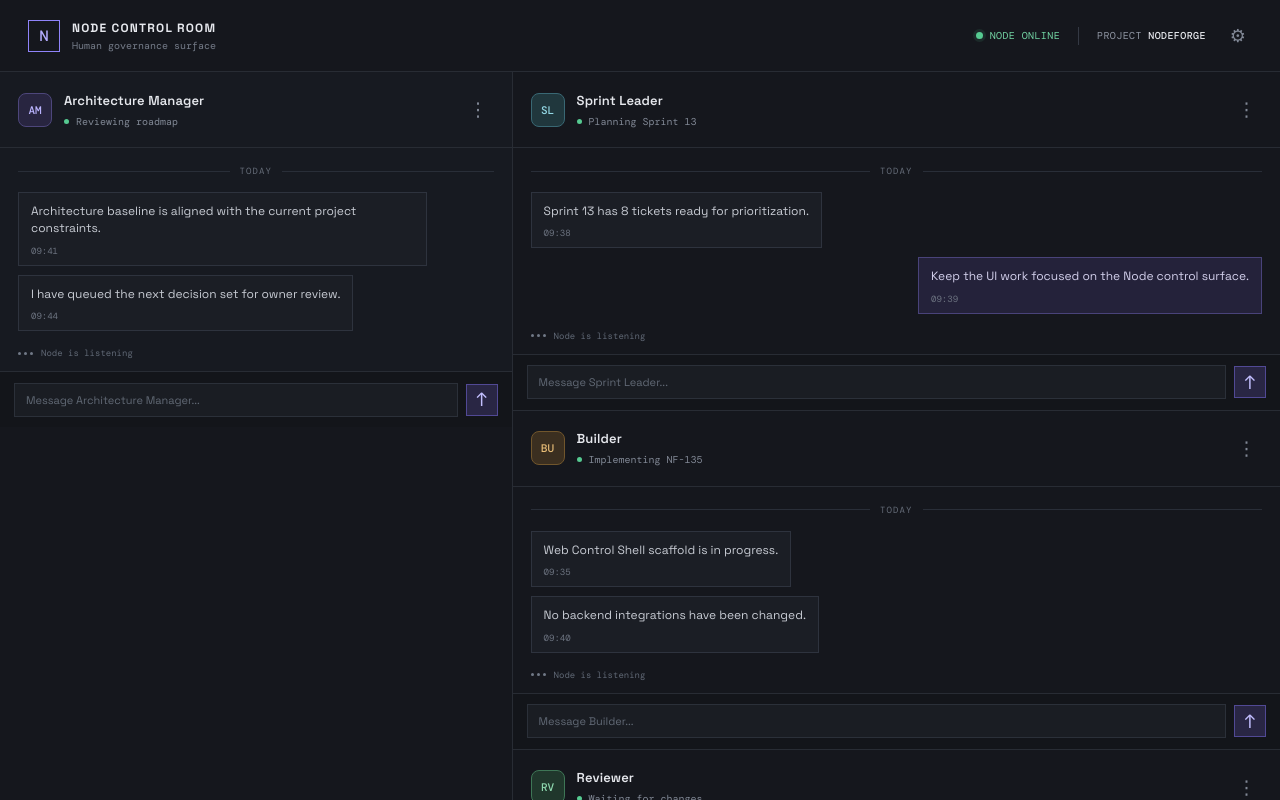
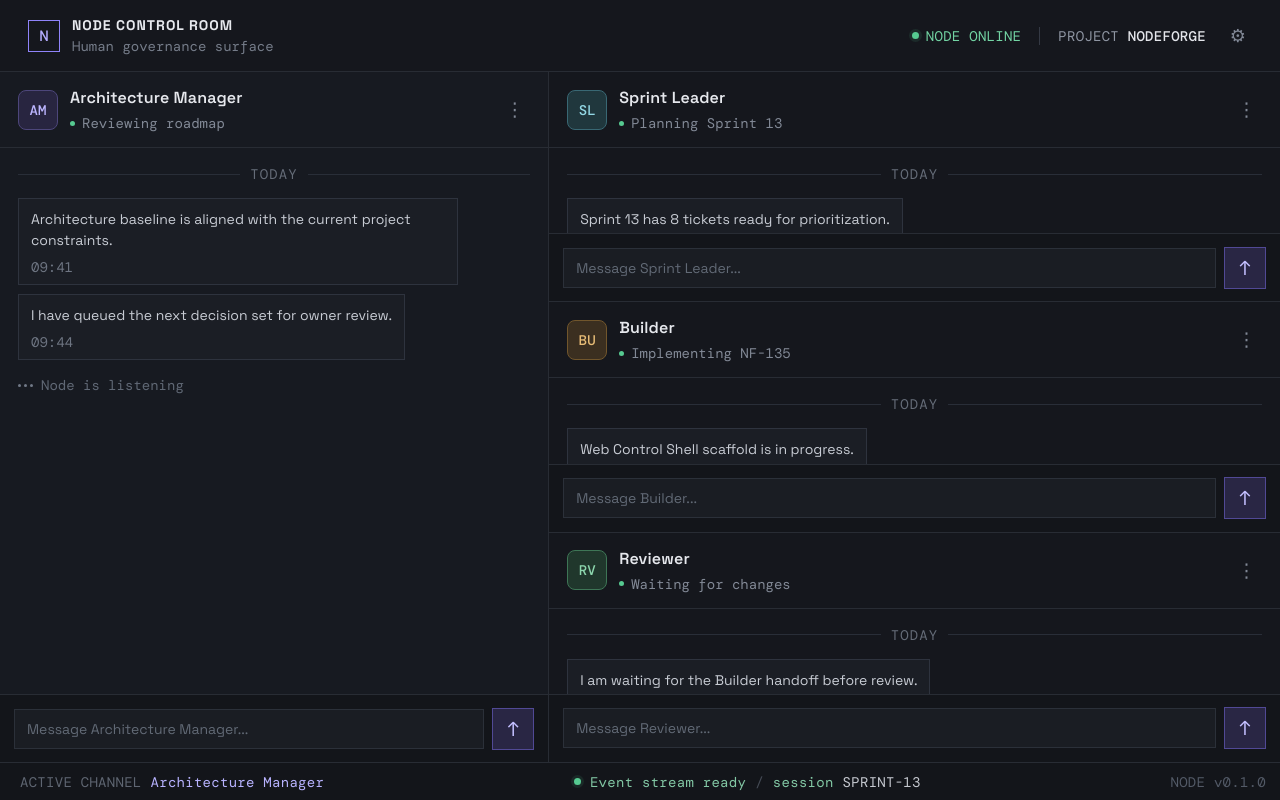
Before and after one commit to tienlavan77/nodeforge, a React (Vite) app in the folder web/: page / in a window 1280 px wide. Shown: the top 800 px of the page. Built offline with nearby package versions, Linux system fonts and the light colour scheme.

Commit message:
NF-135: improve Web Control Shell readability

```diff
--- a/web/src/styles.css
+++ b/web/src/styles.css
@@ -1,60 +1,61 @@
 @import url('https://fonts.googleapis.com/css2?family=DM+Mono:wght@400;500&family=Space+Grotesk:wght@400;500;600;700&display=swap');
 
-:root { font-family: 'Space Grotesk', sans-serif; color: #e7e9ee; background: #101217; font-synthesis: none; }
+:root { font-family: 'Space Grotesk', sans-serif; color: #e7e9ee; background: #101217; font-size: 14px; font-synthesis: none; }
 * { box-sizing: border-box; }
 body { margin: 0; min-width: 980px; background: #101217; }
 button, input { font: inherit; }
-.app-shell { min-height: 100vh; display: flex; flex-direction: column; background: #101217; }
+.app-shell { height: 100vh; overflow: hidden; display: flex; flex-direction: column; background: #101217; }
 .topbar { height: 72px; flex: 0 0 72px; border-bottom: 1px solid #282c34; display: flex; align-items: center; justify-content: space-between; padding: 0 28px; background: #15171d; }
 .brand, .topbar-meta, .connection, .event-status, .agent-header, .agent-status, .composer, .statusbar, .statusbar > div { display: flex; align-items: center; }
 .brand { gap: 12px; }
 .brand-mark { width: 32px; height: 32px; display: grid; place-items: center; border: 1px solid #8f83fa; color: #b5adff; font-family: 'DM Mono', monospace; font-weight: 500; font-size: 15px; }
-.brand-name { letter-spacing: .1em; font-size: 12px; font-weight: 700; }
-.brand-sub { margin-top: 3px; color: #757c89; font-family: 'DM Mono', monospace; font-size: 10px; }
-.topbar-meta { gap: 18px; color: #8f96a3; font-family: 'DM Mono', monospace; font-size: 10px; letter-spacing: .04em; }
+.brand-name { letter-spacing: .07em; font-size: 14px; font-weight: 700; }
+.brand-sub { margin-top: 3px; color: #757c89; font-family: 'DM Mono', monospace; font-size: 14px; }
+.topbar-meta { gap: 18px; color: #8f96a3; font-family: 'DM Mono', monospace; font-size: 14px; letter-spacing: .02em; }
 .connection { gap: 7px; color: #73d5a4; }
 .live-dot, .status-dot, .pulse { width: 7px; height: 7px; border-radius: 50%; background: #56ca91; box-shadow: 0 0 0 3px rgba(86,202,145,.11); }
 .divider { height: 18px; width: 1px; background: #343944; }
 .project-label strong { color: #e4e6eb; font-weight: 500; }
 .icon-button, .panel-menu { border: 0; color: #818896; background: transparent; cursor: pointer; }
 .icon-button { font-size: 18px; padding: 6px; }
-.workspace { min-height: 0; flex: 1; display: grid; grid-template-columns: 2fr 3fr; gap: 1px; background: #282c34; }
+.workspace { min-height: 0; flex: 1; display: grid; grid-template-columns: 3fr 4fr; gap: 1px; background: #282c34; }
 .panel { background: #15171d; min-width: 0; }
 .architecture-panel { min-height: 0; }
+.architecture-panel > .agent-panel { height: 100%; }
 .agent-stack { min-height: 0; display: grid; grid-template-rows: repeat(3, 1fr); gap: 1px; background: #282c34; }
 .agent-panel { min-height: 0; display: flex; flex-direction: column; cursor: default; transition: background .15s ease; }
 .agent-panel.is-active { background: #171a21; }
 .agent-header { min-height: 76px; flex: 0 0 76px; padding: 16px 18px; gap: 12px; border-bottom: 1px solid #282c34; }
-.agent-avatar { width: 34px; height: 34px; display: grid; place-items: center; border-radius: 8px; font-family: 'DM Mono', monospace; font-size: 11px; font-weight: 500; }
+.agent-avatar { width: 40px; height: 40px; display: grid; place-items: center; border-radius: 8px; font-family: 'DM Mono', monospace; font-size: 14px; font-weight: 500; }
 .agent-avatar.violet { color: #bcb5ff; background: #282540; border: 1px solid #4d467b; }
 .agent-avatar.cyan { color: #93d8e5; background: #20373d; border: 1px solid #396874; }
 .agent-avatar.amber { color: #e7bc76; background: #3b2f20; border: 1px solid #71562c; }
 .agent-avatar.green { color: #8dd7ae; background: #20372c; border: 1px solid #3e7656; }
 .agent-heading { min-width: 0; }
-.agent-heading h2 { margin: 0 0 6px; color: #e6e8ed; font-size: 13px; font-weight: 600; letter-spacing: .01em; }
-.agent-status { gap: 7px; color: #828996; font-family: 'DM Mono', monospace; font-size: 10px; white-space: nowrap; }
+.agent-heading h2 { margin: 0 0 6px; color: #e6e8ed; font-size: 16px; font-weight: 600; letter-spacing: .01em; }
+.agent-status { gap: 7px; color: #828996; font-family: 'DM Mono', monospace; font-size: 14px; white-space: nowrap; }
 .agent-status .status-dot { width: 5px; height: 5px; box-shadow: none; }
 .panel-menu { margin-left: auto; font-size: 19px; line-height: 1; }
 .conversation { min-height: 0; flex: 1; overflow: auto; padding: 17px 18px 12px; scrollbar-width: thin; scrollbar-color: #353a45 transparent; }
-.date-rule { display: flex; align-items: center; gap: 10px; color: #656c78; font-family: 'DM Mono', monospace; font-size: 9px; text-transform: uppercase; letter-spacing: .12em; margin-bottom: 15px; }
+.date-rule { display: flex; align-items: center; gap: 10px; color: #656c78; font-family: 'DM Mono', monospace; font-size: 14px; text-transform: uppercase; letter-spacing: .08em; margin-bottom: 15px; }
 .date-rule::before, .date-rule::after { content: ''; height: 1px; background: #292e38; flex: 1; }
 .message-row { display: flex; margin: 9px 0; }
 .message-row.owner { justify-content: flex-end; }
 .message-bubble { max-width: 86%; padding: 10px 12px 8px; border: 1px solid #2e333e; background: #1b1e25; }
 .owner .message-bubble { border-color: #49437a; background: #24223a; }
-.message-bubble p { margin: 0; color: #c8ccd4; font-size: 12px; line-height: 1.45; }
+.message-bubble p { margin: 0; color: #c8ccd4; font-size: 14px; line-height: 1.5; }
 .owner .message-bubble p { color: #d3d0ec; }
-.message-bubble time { display: block; margin-top: 7px; color: #6e7582; font-family: 'DM Mono', monospace; font-size: 9px; }
-.typing-line { display: flex; align-items: center; gap: 8px; margin-top: 16px; color: #606875; font-family: 'DM Mono', monospace; font-size: 9px; }
+.message-bubble time { display: block; margin-top: 7px; color: #6e7582; font-family: 'DM Mono', monospace; font-size: 14px; }
+.typing-line { display: flex; align-items: center; gap: 8px; margin-top: 16px; color: #606875; font-family: 'DM Mono', monospace; font-size: 14px; }
 .typing-dots { display: inline-flex; gap: 3px; }
 .typing-dots i { display: block; width: 3px; height: 3px; border-radius: 50%; background: #717987; }
-.composer { gap: 8px; flex: 0 0 56px; padding: 10px 14px; border-top: 1px solid #282c34; background: #13151a; }
-.composer input { min-width: 0; flex: 1; border: 1px solid #2b3039; outline: none; color: #d9dce3; background: #1a1d23; padding: 9px 11px; font-size: 11px; }
+.composer { gap: 8px; flex: 0 0 68px; margin-top: auto; padding: 10px 14px; border-top: 1px solid #282c34; background: #13151a; }
+.composer input { min-width: 0; flex: 1; border: 1px solid #2b3039; outline: none; color: #d9dce3; background: #1a1d23; padding: 10px 12px; font-size: 14px; }
 .composer input:focus { border-color: #5b54a0; box-shadow: 0 0 0 2px rgba(91,84,160,.15); }
 .composer input::placeholder { color: #626a76; }
-.composer button { width: 32px; height: 32px; border: 1px solid #514995; color: #c3bfff; background: #292644; cursor: pointer; font-size: 19px; line-height: 1; }
+.composer button { width: 42px; height: 42px; border: 1px solid #514995; color: #c3bfff; background: #292644; cursor: pointer; font-size: 20px; line-height: 1; }
 .composer button:hover { background: #35305a; }
-.statusbar { min-height: 30px; flex: 0 0 30px; justify-content: space-between; padding: 0 14px 0 20px; color: #727986; border-top: 1px solid #282c34; background: #13151a; font-family: 'DM Mono', monospace; font-size: 9px; letter-spacing: .03em; }
+.statusbar { min-height: 38px; flex: 0 0 38px; justify-content: space-between; padding: 0 14px 0 20px; color: #727986; border-top: 1px solid #282c34; background: #13151a; font-family: 'DM Mono', monospace; font-size: 14px; letter-spacing: .02em; }
 .statusbar > div { gap: 9px; }
 .status-key { color: #5f6672; text-transform: uppercase; }
 .status-value { color: #b8b3ff; }
@@ -62,4 +63,4 @@ button, input { font: inherit; }
 .event-status strong { color: #c6c9d0; font-weight: 400; }
 .muted { color: #454b56; }
 .status-right { color: #535a67; }
-@media (max-width: 1100px) { body { min-width: 0; } .topbar { padding: 0 16px; } .topbar-meta .project-label, .status-right { display: none; } .workspace { grid-template-columns: 40% 60%; } }
+@media (max-width: 1100px) { body { min-width: 0; } .topbar { padding: 0 16px; } .topbar-meta .project-label, .status-right { display: none; } .workspace { grid-template-columns: 3fr 4fr; } }
```
